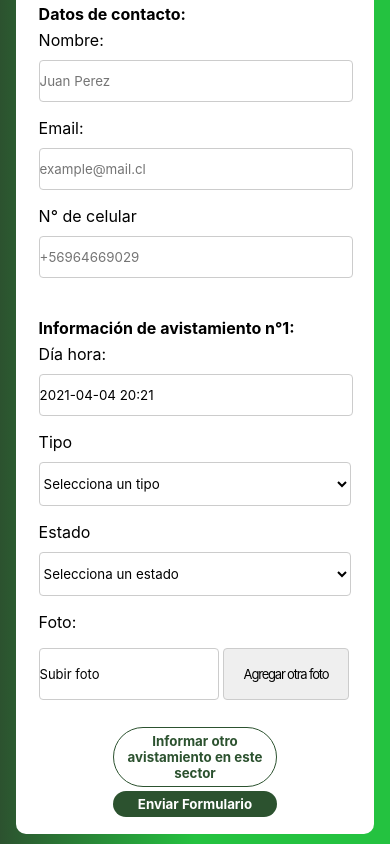
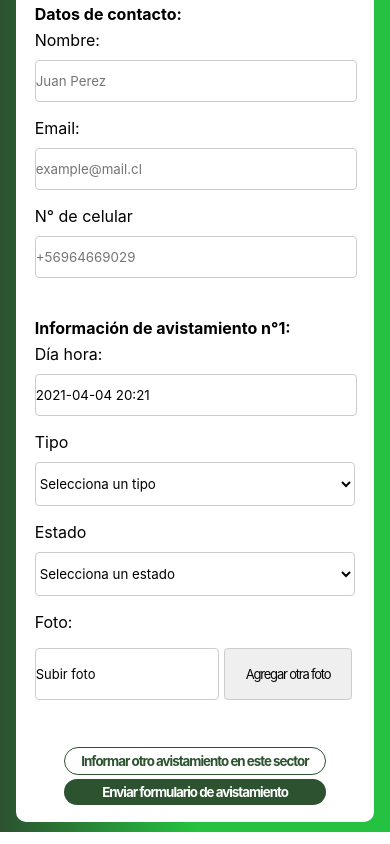
Before and after one commit to SebaaAguilera/CC5002-DesarrolloDeAppWeb, a plain HTML site: page pages/form.html in a window 390 px wide. Shown: the part 617-1461 px from the top of the page. Drawn offline with Linux system fonts and the light colour scheme; no server answers.

Commit message:
Ajustes epqueños y se eliminan comentarios

```diff
--- a/assets/css/form.css
+++ b/assets/css/form.css
@@ -7,7 +7,7 @@
 }
 
 .card .form-section {
-    margin: 5px 8vw;
+    margin: 5px 6vw;
     padding: 10px 0px;
 }
 
@@ -32,6 +32,10 @@
     display: inline-block;
 }
 
+.form-section .report {
+    margin-bottom: 20px;
+}
+
 .form-button {
     text-align: center;
 }
@@ -42,6 +46,7 @@
     padding: 5px;
     margin: 2px 0px;
     width: 50%;
+    letter-spacing: -1px;
     border-radius: 32px;
     border: 0px solid #ccc;
 }
@@ -86,6 +91,11 @@ input[type="file"] {
 }
 
 @media (max-width: 991px) {
+
+    .card .form-section {
+        margin: 5px 1vw;
+    }
+
     .file-upload {
         width: 57%;
     }
@@ -93,14 +103,18 @@ input[type="file"] {
     .new-file{
         width: 40%;
     }
+
+    .form-button button, .form-button .white-button {
+        width: 60%;
+    }
 }
 
 @media (max-width: 767px) {
     .card form {
         width: 100%;
     }
-    .card .form-section {
-        margin: 5px 2vw;
+
+    .form-button button, .form-button .white-button {
+        width: 80%;
     }
-
 }
--- a/assets/css/styles.css
+++ b/assets/css/styles.css
@@ -94,7 +94,7 @@ nav li a.redirect:hover {
     color: rgb(0,36,1);
 }
 .card p {
-    margin: 5px 10vw;
+    margin: 5px 8vw;
 }
 
 @media (max-width: 767px) {
--- a/assets/js/form_region_comuna_select.js
+++ b/assets/js/form_region_comuna_select.js
@@ -1,4 +1,3 @@
-let regions;
 
 function addOptions(array,name) {
     const select = document.forms['formReport'][name];
@@ -24,6 +23,8 @@ function updateCommunes() {
 
 /* **** MAIN **** */
 
+let regions;
+
 fetch('../assets/json/regions.json').then(response => {
     return response.json();
 }).then(data => {
@@ -31,7 +32,7 @@ fetch('../assets/json/regions.json').then(response => {
     regions = data.regions;
     addOptions(regions,'region');
 
-    const regionValue = document.forms['formReport']['region'];
+    const regionValue = document.forms['formReport']['region'].value;
     if (regionValue != '') {
         updateCommunes();
     }
--- a/assets/js/form_validators.js
+++ b/assets/js/form_validators.js
@@ -121,6 +121,7 @@ function validateFiles() {
 
 function validateForm() {
     validateSector();
+    validateName();
 
     if (validateEmpty('region')) {
         alert('Rellena región');
--- a/pages/form.html
+++ b/pages/form.html
@@ -20,10 +20,6 @@
     </nav>
     <div class="card">
         <h3>Formulario para registro de avistamientos</h3>
-        <!-- TO DO: Verificar columna presentación del enunciado -->
-        <!-- TO DO: Validar Required -->
-        <!-- TO DO: Validar inputs -->
-        <!-- TO DO: Framework para calendario -->
 
         <form action="#" method="POST" name="formReport" onsubmit="return validateForm()">
 
@@ -149,7 +145,7 @@
             </div>
             <div class="form-button">
                 <button type="button" class="white-button" onclick="newReport()"><b>Informar otro avistamiento en este sector</b></button>
-                <button type="submit"><b>Enviar Formulario</b></button>
+                <button type="submit"><b>Enviar formulario de avistamiento</b></button>
             </div>
         </form>
     </div>
```
